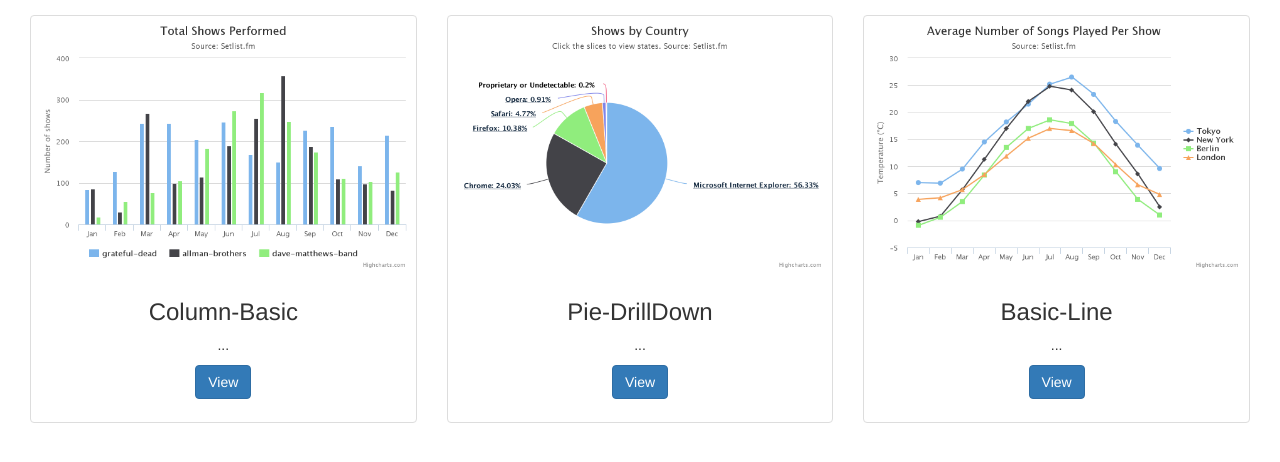
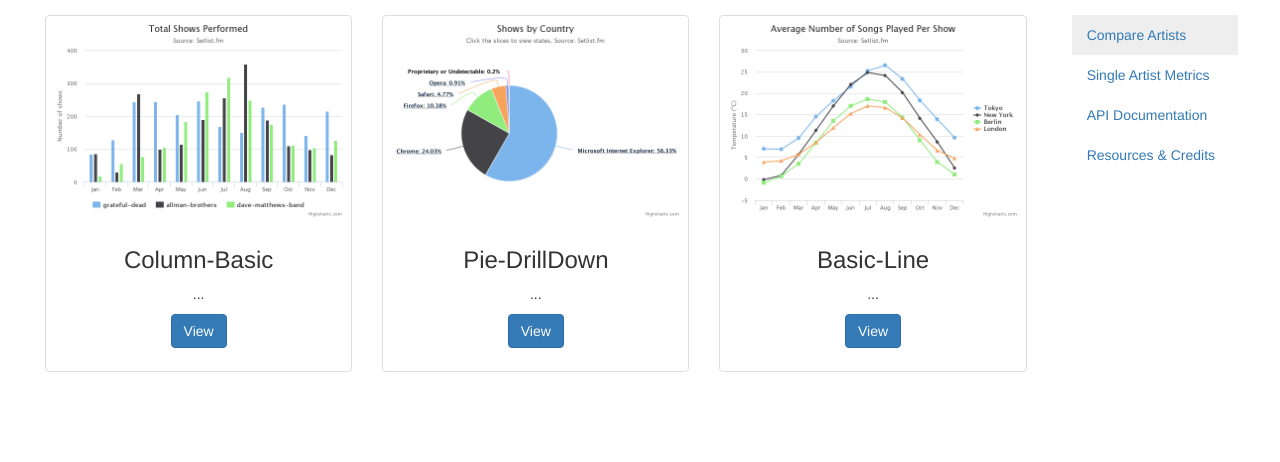
Before and after one commit to DJO3/grateful_dead_grabber, a Flask app: page / in a window 1280 px wide. Shown: the part 55-517 px from the top of the page. Run offline with Flask 2, Linux system fonts and the light colour scheme; some libraries are stand-ins or nearby versions.

Commit message:
added in fixed sidebar

```diff
--- a/static/css/site.css
+++ b/static/css/site.css
@@ -11,6 +11,15 @@
     margin-right: 1rem;
 }
 
+.sidebar-nav-fixed {
+    width: 13%;
+}
+.nav-sidebar > .active > a,
+.nav-sidebar > .active > a:hover,
+.nav-sidebar > .active > a:focus {
+  background-color: #eee;
+}
+
 .chart-img {
     max-height:250px;
     width:100%;
@@ -19,8 +28,3 @@
 body {
   padding-top: 70px;
 }
-@media (max-width: 979px) {
-  body {
-    padding-top: 0px;
-  }
-}
--- a/templates/base.html
+++ b/templates/base.html
@@ -2,6 +2,7 @@
 <html lang="en">
 <head>
     <meta charset="UTF-8">
+    <meta name="viewport" content="width=device-width, initial-scale=1">
     <link rel="stylesheet" href="../static/css/bootstrap.min.css">
     <link rel="stylesheet" href="../static/css/site.css">
     <title>Column-Basic</title>
@@ -12,7 +13,7 @@
     	<div class="row" id="nav-row">
             <div class="col-xs-12 col-sm-12 col-md-12 col-lg-12">
 
-                <!--Artist Input-->
+                <!--Add Artists-->
                   <div class="col-xs-5 col-sm-4 pull-left">
                     <div class="input-group">
                       <span class="input-group-btn">
@@ -40,9 +41,11 @@
 
     <div class="container-fluid">
 
-        <!--Chart Placeholder-->
         <div class="row">
             <div class="col-xs-12 col-sm-12 col-md-12 col-lg-12">
+
+                <!--Chart Placeholder-->
+                <div class="col-xs-10 col-sm-10 col-md-10 col-lg-10">
                 	<div class="col-xs-4 col-sm-4 col-md-4 col-lg-4">
                         {% block column_basic %}{% endblock %}
                     </div>
@@ -53,8 +56,23 @@
                         {% block basic_line %}{% endblock %}
                     </div>
                 </div>
+
+                <!--Sidebar-->
+                <div class="col-xs-2 col-sm-2 col-md-2 col-lg-2 sidebar">
+                    <div class="sidebar-nav-fixed pull-right affix">
+                        <ul class="nav nav-sidebar">
+                            <li class="active"><a href="#">Compare Artists</a></li>
+                            <li><a href="#">Single Artist Metrics</a></li>
+                            <li><a href="#">API Documentation</a></li>
+                            <li><a href="#">Resources & Credits</a></li>
+                          </ul>
+                    </div>
                 </div>
 
+            </div>
+        </div>
+
+        <!--Chart Modal-->
         <div class="modal fade" id="modal-id" hidden>
             <div class="modal-dialog modal-lg">
                 <div class="modal-content">
```
Lines whose indentation alone changed are shown as unchanged.
